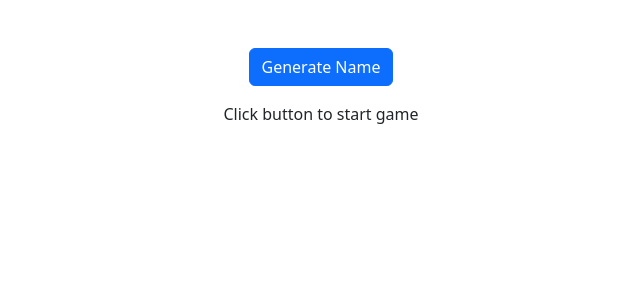
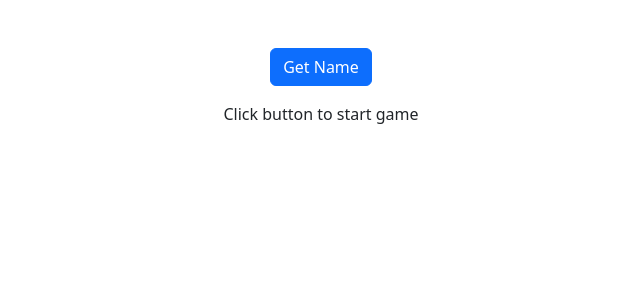
Before and after one commit to achiniishani1993/React-Lessons-Two, a React (Vite) app: page / in a window 1280 px wide. Shown: the top 300 px of the page, without its empty margins (319-959 px from the left). Built offline with nearby package versions, Linux system fonts and the light colour scheme; the HTML template or start-up script is replaced by a standard one.

Commit message:
rename the button and updated readme

```diff
--- a/src/components/Nationality.jsx
+++ b/src/components/Nationality.jsx
@@ -39,7 +39,7 @@ const Nationality = () => {
   return (
    <div className="d-flex flex-column justify-content-center align-items-center p-5">
   <button className="btn btn-primary" onClick={fetchdata}>
-    Generate Name
+    Get Name
   </button>
 
   {!national ? (
```
Also changed, not shown: 1 other file (tests, documents, lock files or other folders).
